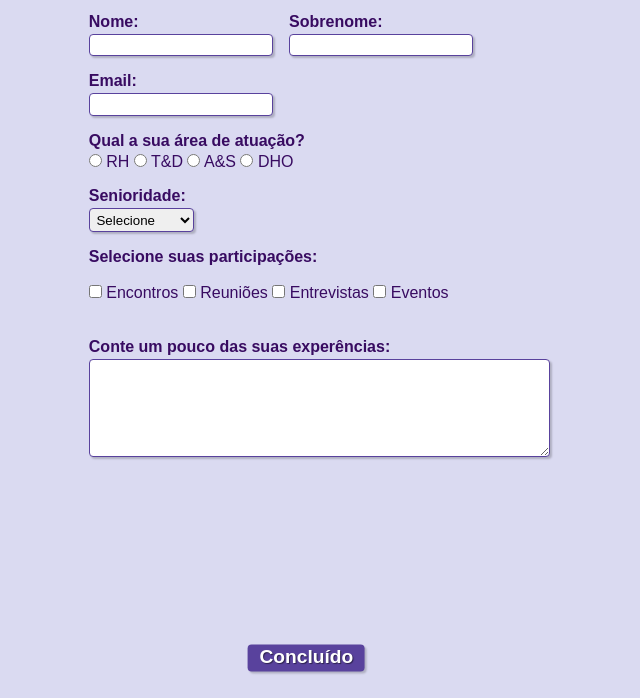
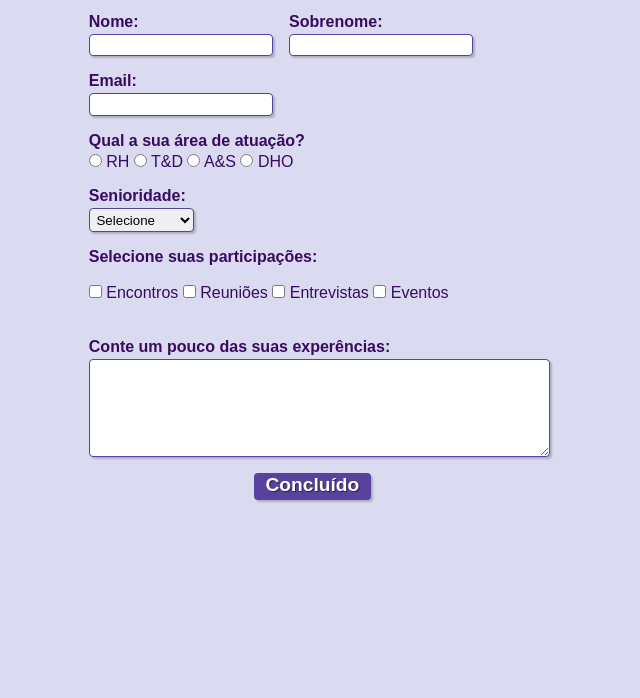
Before and after one commit to walinevs/html-css, a plain HTML site: page Desafios/Formulario html-css/formulario.html in a window 1280 px wide. Shown: the part 102-800 px from the top of the page, without its empty margins (372-1012 px from the left). Drawn offline with Linux system fonts and the light colour scheme.

Commit message:
atualizei

```diff
--- a/Desafios/Desafio-android/style.css
+++ b/Desafios/Desafio-android/style.css
@@ -192,7 +192,7 @@ main img{
 main img.pequena{
     max-width: 350px;
     display: block;
-    margin: auto
+    margin: auto ;
 }
 
 div.video{
--- a/Desafios/Formulario html-css/formulario.html
+++ b/Desafios/Formulario html-css/formulario.html
@@ -14,7 +14,7 @@
         <br>
     </div>
 
-    <form>
+    <form class="forma">
         <fieldset class="grupo">
             <div class="campo">
                 <label for="nome"><strong>Nome:</strong></label>
--- a/Desafios/Formulario html-css/style.css
+++ b/Desafios/Formulario html-css/style.css
@@ -70,18 +70,24 @@ fieldset.grupo .campo {
     font-size: 1.2em;
     background: #59429d;
     border: 0;
+    margin: auto;
     margin-bottom: 1em;
     color: white;
     padding: 0.2em 0.6em;
     padding-top: 1px;
     box-shadow: 2px 2px 2px rgba(0,0,0,0.2);
     text-shadow: 1px 1px 1px rgba(0,0,0,0.5);
+
     position: absolute;
+
+    left: 48.9%;
+}
+
+/*position: absolute;
 
     top: 95%;
     left: 53%;
-    transform: translate(-50%, -50%);
-}
+    transform: translate(-50%, -50%);*/
 
 .botao:hover {
     background: #ccbbff;
```
